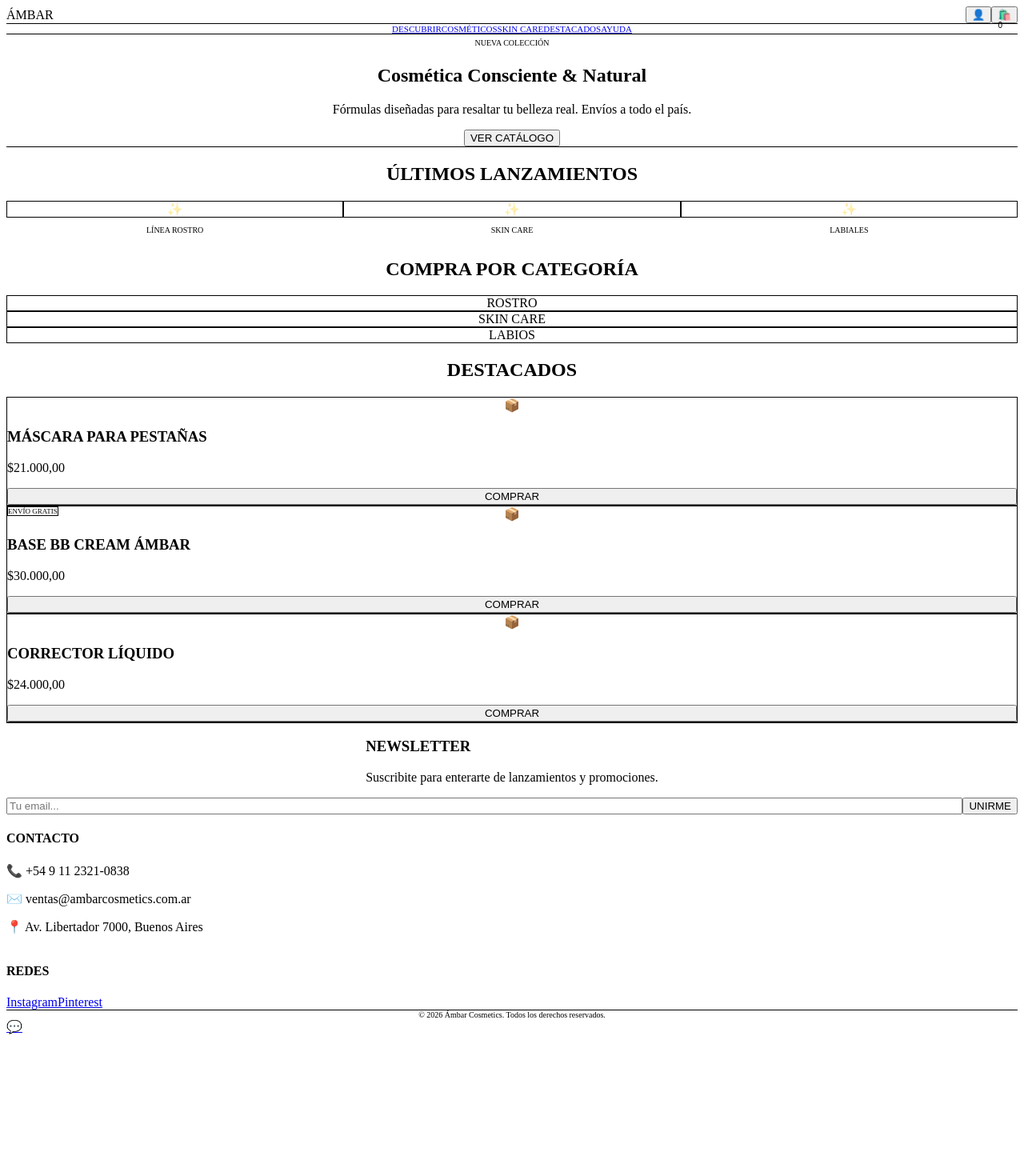
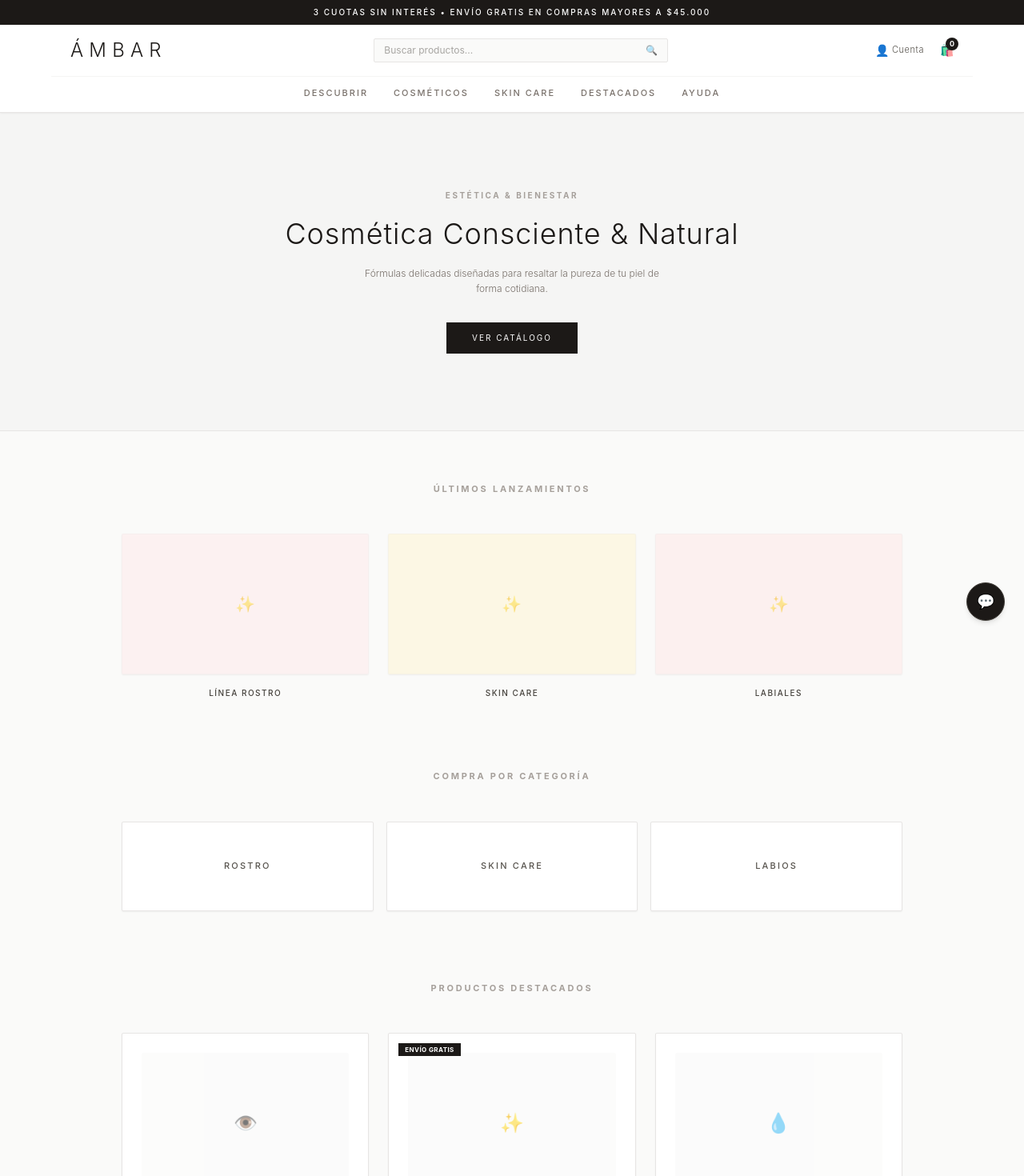
Before and after one commit to cosmeticsbeautyambar/ambarcosmetics, a React (Vite) app in the folder frontend/: page / in a window 1280 px wide. Shown: the top 1470 px of the page at 80% size. Before the commit the page ends 1282 px from the top, so only its background shows below. Built offline with nearby package versions, Linux system fonts and the light colour scheme.

Commit message:
Actualizacion automatica

```diff
--- a/frontend/src/index.css
+++ b/frontend/src/index.css
@@ -1,3 +1 @@
-@tailwind base;
-@tailwind components;
-@tailwind utilities;
+@import "tailwindcss";
--- a/frontend/src/pages/Home.jsx
+++ b/frontend/src/pages/Home.jsx
@@ -1,115 +1,121 @@
 import React from 'react';
 
 export default function Home() {
-  // Datos simulados estructurados sin imágenes externas
   const lanzamientos = [
-    { id: 1, name: 'Línea Rostro', color: 'bg-rose-50' },
-    { id: 2, name: 'Skin Care', color: 'bg-orange-50' },
-    { id: 3, name: 'Labiales', color: 'bg-red-50' },
+    { id: 1, name: 'Línea Rostro', color: 'bg-rose-100/40 text-rose-700' },
+    { id: 2, name: 'Skin Care', color: 'bg-amber-100/40 text-amber-700' },
+    { id: 3, name: 'Labiales', color: 'bg-red-100/40 text-red-700' },
   ];
 
   const destacados = [
-    { id: 1, name: 'MÁSCARA PARA PESTAÑAS', price: '$21.000,00', color: 'bg-stone-100' },
-    { id: 2, name: 'BASE BB CREAM ÁMBAR', price: '$30.000,00', color: 'bg-stone-100', tag: 'Envío gratis' },
-    { id: 3, name: 'CORRECTOR LÍQUIDO', price: '$24.000,00', color: 'bg-stone-100' },
+    { id: 1, name: 'MÁSCARA PARA PESTAÑAS', price: '$21.000,00', icon: '👁️' },
+    { id: 2, name: 'BASE BB CREAM ÁMBAR', price: '$30.000,00', icon: '✨', tag: 'Envío gratis' },
+    { id: 3, name: 'CORRECTOR LÍQUIDO', price: '$24.000,00', icon: '💧' },
   ];
 
   return (
-    <div className="min-h-screen bg-neutral-50 text-stone-800 font-sans antialiased">
+    <div className="min-h-screen bg-stone-50 text-stone-800 font-sans antialiased">
+
+      {/* BANNER DE ANUNCIO SUPERIOR */}
+      <div className="bg-stone-900 text-white text-[10px] tracking-[0.2em] uppercase py-2 text-center font-medium">
+        3 Cuotas sin interés • Envío gratis en compras mayores a $45.000
+      </div>
 
       {/* 1. HEADER & NAVBAR */}
-      <header className="border-b border-stone-200 sticky top-0 bg-white/90 backdrop-blur-md z-50">
+      <header className="border-b border-stone-200 sticky top-0 bg-white/95 backdrop-blur-md z-50 shadow-xs">
         <div className="max-w-6xl mx-auto px-6 py-4 flex justify-between items-center">
-          <div className="text-xl font-semibold tracking-widest text-stone-900">ÁMBAR</div>
+          <div className="text-2xl font-light tracking-[0.3em] text-stone-900">ÁMBAR</div>
 
           {/* Buscador minimalista */}
-          <div className="hidden md:flex items-center border border-stone-300 rounded px-3 py-1 w-1/3 bg-stone-50">
-            <input type="text" placeholder="Buscar..." className="w-full bg-transparent focus:outline-none text-xs" />
+          <div className="hidden md:flex items-center border border-stone-200 rounded-xs px-3 py-1.5 w-1/3 bg-stone-50">
+            <input type="text" placeholder="Buscar productos..." className="w-full bg-transparent focus:outline-none text-xs text-stone-600" />
             <span className="text-stone-400 text-xs">🔍</span>
           </div>
 
           {/* Iconos */}
-          <div className="flex items-center space-x-4 text-lg text-stone-600">
-            <button className="hover:text-stone-900 transition">👤</button>
-            <button className="hover:text-stone-900 transition relative">
+          <div className="flex items-center space-x-5 text-stone-600">
+            <button className="hover:text-stone-900 transition text-sm flex items-center gap-1">👤 <span className="hidden sm:inline text-[11px] font-light tracking-wider">Cuenta</span></button>
+            <button className="hover:text-stone-900 transition relative text-sm">
               🛍️
-              <span className="absolute -top-1.5 -right-1.5 bg-stone-900 text-white text-[10px] rounded-full w-4 h-4 flex items-center justify-center font-bold">0</span>
+              <span className="absolute -top-1.5 -right-1.5 bg-stone-900 text-white text-[9px] rounded-full w-4 h-4 flex items-center justify-center font-bold">0</span>
             </button>
           </div>
         </div>
 
-        {/* Menú */}
-        <nav className="border-t border-stone-100 max-w-6xl mx-auto px-6 py-2.5 flex justify-center space-x-6 text-[11px] font-medium uppercase tracking-wider text-stone-500">
-          <a href="#" className="hover:text-stone-900 transition">Descubrir</a>
-          <a href="#" className="hover:text-stone-900 transition">Cosméticos</a>
-          <a href="#" className="hover:text-stone-900 transition">Skin Care</a>
-          <a href="#" className="hover:text-stone-900 transition">Destacados</a>
-          <a href="#" className="hover:text-stone-900 transition">Ayuda</a>
+        {/* Menú de Navegación */}
+        <nav className="border-t border-stone-100 max-w-6xl mx-auto px-6 py-3 flex justify-center space-x-8 text-[11px] font-medium uppercase tracking-[0.18em] text-stone-500">
+          <a href="#" className="hover:text-stone-900 transition pb-0.5 border-b border-transparent hover:border-stone-900">Descubrir</a>
+          <a href="#" className="hover:text-stone-900 transition pb-0.5 border-b border-transparent hover:border-stone-900">Cosméticos</a>
+          <a href="#" className="hover:text-stone-900 transition pb-0.5 border-b border-transparent hover:border-stone-900">Skin Care</a>
+          <a href="#" className="hover:text-stone-900 transition pb-0.5 border-b border-transparent hover:border-stone-900">Destacados</a>
+          <a href="#" className="hover:text-stone-900 transition pb-0.5 border-b border-transparent hover:border-stone-900">Ayuda</a>
         </nav>
       </header>
 
-      {/* 2. HERO BANNER - Reemplazado por caja minimalista rosa pastel */}
-      <section className="w-full bg-rose-100/60 py-20 px-6 text-center border-b border-rose-200/30">
-        <div className="max-w-2xl mx-auto space-y-4">
-          <span className="text-[10px] font-bold tracking-widest text-rose-600 uppercase">Nueva Colección</span>
+      {/* 2. HERO BANNER PRINCIPAL */}
+      <section className="w-full bg-stone-100 py-24 px-6 text-center border-b border-stone-200">
+        <div className="max-w-xl mx-auto space-y-5">
+          <span className="text-[10px] font-bold tracking-[0.25em] text-stone-400 uppercase block">Estética & Bienestar</span>
           <h1 className="text-3xl md:text-4xl font-light tracking-wide text-stone-900">Cosmética Consciente & Natural</h1>
-          <p className="text-xs text-stone-500 max-w-md mx-auto leading-relaxed">Fórmulas diseñadas para resaltar tu belleza real. Envíos a todo el país.</p>
-          <div className="pt-2">
-            <button className="bg-stone-900 text-white text-xs tracking-widest uppercase px-6 py-2.5 hover:bg-stone-800 transition">Ver Catálogo</button>
+          <p className="text-xs text-stone-500 max-w-sm mx-auto leading-relaxed font-light">Fórmulas delicadas diseñadas para resaltar la pureza de tu piel de forma cotidiana.</p>
+          <div className="pt-3">
+            <button className="bg-stone-900 text-white text-[10px] tracking-[0.2em] uppercase px-8 py-3 hover:bg-stone-800 transition rounded-none">
+              Ver Catálogo
+            </button>
           </div>
         </div>
       </section>
 
-      {/* 3. ÚLTIMOS LANZAMIENTOS - Bloques limpios */}
-      <section className="max-w-6xl mx-auto px-6 py-16">
-        <h2 className="text-xs font-bold uppercase tracking-widest text-center text-stone-400 mb-10">Últimos lanzamientos</h2>
-        <div className="grid grid-cols-3 gap-4 md:gap-8">
+      {/* 3. ÚLTIMOS LANZAMIENTOS */}
+      <section className="max-w-5xl mx-auto px-6 py-16">
+        <h2 className="text-[11px] font-bold uppercase tracking-[0.25em] text-center text-stone-400 mb-12">Últimos lanzamientos</h2>
+        <div className="grid grid-cols-3 gap-6">
           {lanzamientos.map((prod) => (
             <div key={prod.id} className="text-center cursor-pointer group">
-              <div className={`${prod.color} h-28 md:h-40 rounded flex items-center justify-center border border-stone-200/40 group-hover:opacity-90 transition`}>
-                <span className="text-xl md:text-2xl opacity-40">✨</span>
+              <div className={`${prod.color} h-32 md:h-44 rounded-xs flex items-center justify-center border border-stone-200/30 shadow-xs group-hover:scale-[1.01] transition duration-300`}>
+                <span className="text-xl opacity-50">✨</span>
               </div>
-              <p className="mt-3 text-[10px] uppercase tracking-wider font-semibold text-stone-600">{prod.name}</p>
+              <p className="mt-4 text-[10px] uppercase tracking-[0.15em] font-medium text-stone-700">{prod.name}</p>
             </div>
           ))}
         </div>
       </section>
 
       {/* 4. COMPRA POR CATEGORÍA */}
-      <section className="max-w-6xl mx-auto px-6 py-4">
-        <h2 className="text-xs font-bold uppercase tracking-widest text-center text-stone-400 mb-10">Compra por Categoría</h2>
+      <section className="max-w-5xl mx-auto px-6 py-6">
+        <h2 className="text-[11px] font-bold uppercase tracking-[0.25em] text-center text-stone-400 mb-12">Compra por Categoría</h2>
         <div className="grid grid-cols-1 md:grid-cols-3 gap-4">
-          <div className="h-32 bg-stone-100 border border-stone-200 rounded flex items-center justify-center cursor-pointer hover:bg-stone-200/50 transition">
-            <span className="text-xs font-medium tracking-widest uppercase text-stone-700">Rostro</span>
+          <div className="h-28 bg-white border border-stone-200 rounded-xs flex items-center justify-center cursor-pointer hover:bg-stone-100 hover:border-stone-300 transition duration-300 shadow-xs">
+            <span className="text-[11px] font-medium tracking-[0.2em] uppercase text-stone-600">Rostro</span>
           </div>
-          <div className="h-32 bg-orange-50/50 border border-orange-100 rounded flex items-center justify-center cursor-pointer hover:bg-orange-100/40 transition">
-            <span className="text-xs font-medium tracking-widest uppercase text-stone-700">Skin Care</span>
+          <div className="h-28 bg-white border border-stone-200 rounded-xs flex items-center justify-center cursor-pointer hover:bg-stone-100 hover:border-stone-300 transition duration-300 shadow-xs">
+            <span className="text-[11px] font-medium tracking-[0.2em] uppercase text-stone-600">Skin Care</span>
           </div>
-          <div className="h-32 bg-rose-50/50 border border-rose-100 rounded flex items-center justify-center cursor-pointer hover:bg-rose-100/40 transition">
-            <span className="text-xs font-medium tracking-widest uppercase text-stone-700">Labios</span>
+          <div className="h-28 bg-white border border-stone-200 rounded-xs flex items-center justify-center cursor-pointer hover:bg-stone-100 hover:border-stone-300 transition duration-300 shadow-xs">
+            <span className="text-[11px] font-medium tracking-[0.2em] uppercase text-stone-600">Labios</span>
           </div>
         </div>
       </section>
 
       {/* 5. DESTACADOS */}
-      <section className="max-w-6xl mx-auto px-6 py-16">
-        <h2 className="text-xs font-bold uppercase tracking-widest text-center text-stone-400 mb-12">Destacados</h2>
+      <section className="max-w-5xl mx-auto px-6 py-16">
+        <h2 className="text-[11px] font-bold uppercase tracking-[0.25em] text-center text-stone-400 mb-12">Productos Destacados</h2>
         <div className="grid grid-cols-1 sm:grid-cols-3 gap-6">
           {destacados.map((item) => (
-            <div key={item.id} className="bg-white border border-stone-200 p-5 rounded relative flex flex-col justify-between">
+            <div key={item.id} className="bg-white border border-stone-200 p-6 rounded-xs relative flex flex-col justify-between shadow-xs hover:border-stone-300 transition duration-300">
               {item.tag && (
-                <span className="absolute top-3 left-3 bg-rose-50 text-rose-600 text-[9px] font-bold uppercase px-2 py-0.5 rounded border border-rose-100">
+                <span className="absolute top-3 left-3 bg-stone-900 text-white text-[8px] font-bold uppercase px-2 py-0.5 tracking-wider z-10">
                   {item.tag}
                 </span>
               )}
-              <div className="h-36 w-full bg-neutral-50 rounded flex items-center justify-center mb-4 text-stone-300 text-lg">
-                📦
+              <div className="h-44 w-full bg-stone-50 rounded-xs flex items-center justify-center mb-5 text-2xl opacity-60">
+                {item.icon}
               </div>
-              <div className="space-y-1">
-                <h3 className="text-xs font-medium tracking-wide text-stone-600">{item.name}</h3>
-                <p className="text-sm font-semibold text-stone-900 pb-3">{item.price}</p>
-                <button className="w-full bg-stone-900 text-white py-2 text-xs font-medium uppercase tracking-wider hover:bg-stone-800 transition">
-                  Comprar
+              <div className="space-y-2">
+                <h3 className="text-[11px] font-medium tracking-wider text-stone-600 uppercase">{item.name}</h3>
+                <p className="text-xs font-semibold text-stone-900 pb-2">{item.price}</p>
+                <button className="w-full bg-stone-900 text-white py-2.5 text-[10px] font-medium uppercase tracking-[0.15em] hover:bg-stone-800 transition rounded-none">
+                  Agregar al carrito
                 </button>
               </div>
             </div>
@@ -118,40 +124,40 @@ export default function Home() {
       </section>
 
       {/* 6. FOOTER */}
-      <footer className="bg-stone-100 border-t border-stone-200">
+      <footer className="bg-stone-100 border-t border-stone-200 text-xs">
         {/* Newsletter */}
-        <div className="bg-stone-800 text-stone-100 py-10 px-6">
-          <div className="max-w-6xl mx-auto flex flex-col md:flex-row justify-between items-center gap-4">
-            <div>
-              <h3 className="text-sm font-semibold tracking-wider uppercase">Newsletter</h3>
-              <p className="text-xs text-stone-400">Suscribite para enterarte de lanzamientos y promociones.</p>
+        <div className="bg-stone-900 text-stone-100 py-12 px-6">
+          <div className="max-w-5xl mx-auto flex flex-col md:flex-row justify-between items-center gap-6">
+            <div className="space-y-1 text-center md:text-left">
+              <h3 className="text-[11px] font-bold tracking-[0.2em] uppercase">Newsletter Comunidad Ámbar</h3>
+              <p className="text-xs text-stone-400 font-light">Suscribite para recibir novedades exclusivas y un 10% OFF en tu primera compra.</p>
             </div>
             <div className="flex w-full md:w-auto gap-2">
-              <input type="email" placeholder="Tu email..." className="px-3 py-2 bg-stone-700 text-white text-xs rounded focus:outline-none w-full md:w-56 placeholder-stone-400" />
-              <button className="bg-white text-stone-900 px-4 py-2 text-xs font-bold uppercase tracking-wider hover:bg-stone-200 transition">Unirme</button>
+              <input type="email" placeholder="Tu dirección de email" className="px-3 py-2 bg-stone-800 text-white text-xs border border-stone-700 rounded-none focus:outline-none w-full md:w-60 placeholder-stone-500" />
+              <button className="bg-white text-stone-900 px-5 py-2 text-[10px] font-bold uppercase tracking-wider hover:bg-stone-200 transition">Unirme</button>
             </div>
           </div>
         </div>
 
-        {/* Contacto */}
-        <div className="max-w-6xl mx-auto px-6 py-12 grid grid-cols-1 md:grid-cols-2 gap-8 text-xs text-stone-500">
-          <div className="space-y-2">
-            <h4 className="font-bold uppercase tracking-wider text-stone-800">Contacto</h4>
+        {/* Info Contacto */}
+        <div className="max-w-5xl mx-auto px-6 py-12 grid grid-cols-1 md:grid-cols-2 gap-8 text-stone-500 font-light">
+          <div className="space-y-3">
+            <h4 className="font-bold uppercase tracking-wider text-stone-800 text-[10px]">Atención al Cliente</h4>
             <p>📞 +54 9 11 2321-0838</p>
-            <p>✉️ ventas@ambarcosmetics.com.ar</p>
-            <p>📍 Av. Libertador 7000, Buenos Aires</p>
+            <p>✉️ consultas@ambarcosmetics.com.ar</p>
+            <p>📍 Showroom: Av. Libertador, Buenos Aires</p>
           </div>
-          <div className="md:text-right space-y-2">
-            <h4 className="font-bold uppercase tracking-wider text-stone-800">Redes</h4>
-            <div className="flex md:justify-end space-x-4">
+          <div className="md:text-right space-y-3">
+            <h4 className="font-bold uppercase tracking-wider text-stone-800 text-[10px]">Seguinos</h4>
+            <div className="flex md:justify-end space-x-6">
               <a href="#" className="hover:text-stone-900 transition">Instagram</a>
               <a href="#" className="hover:text-stone-900 transition">Pinterest</a>
             </div>
           </div>
         </div>
 
-        <div className="border-t border-stone-200 py-4 text-center text-[10px] text-stone-400">
-          © {new Date().getFullYear()} Ámbar Cosmetics. Todos los derechos reservados.
+        <div className="border-t border-stone-200 py-4 text-center text-[9px] text-stone-400 tracking-wider">
+          © {new Date().getFullYear()} ÁMBAR COSMETICS. TODOS LOS DERECHOS RESERVADOS.
         </div>
       </footer>
 
@@ -160,7 +166,7 @@ export default function Home() {
         href="https://wa.me/5491123210838"
         target="_blank"
         rel="noreferrer"
-        className="fixed bottom-6 right-6 bg-emerald-500 text-white w-12 h-12 rounded-full shadow-lg hover:bg-emerald-600 transition flex items-center justify-center text-xl z-50"
+        className="fixed bottom-6 right-6 bg-stone-900 text-white w-12 h-12 rounded-full shadow-md hover:bg-stone-800 transition flex items-center justify-center text-lg z-50 border border-stone-700"
       >
         💬
       </a>
```
